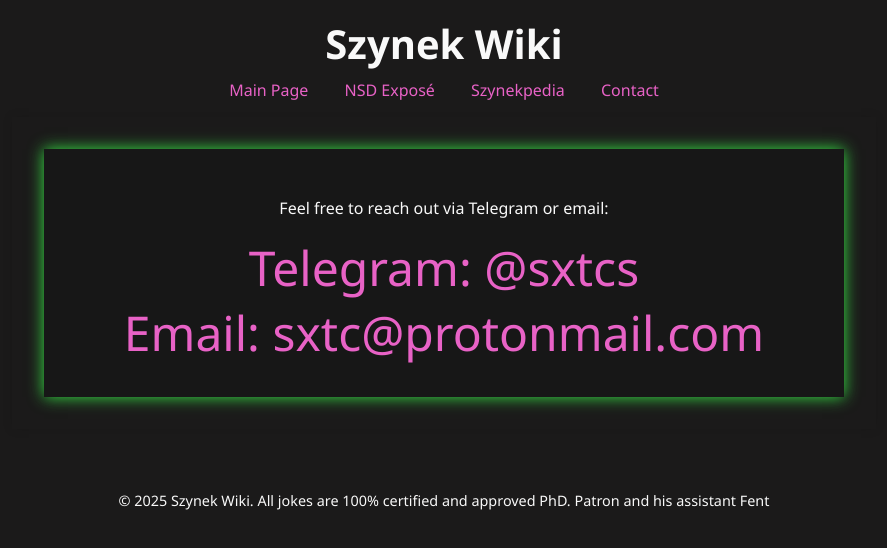
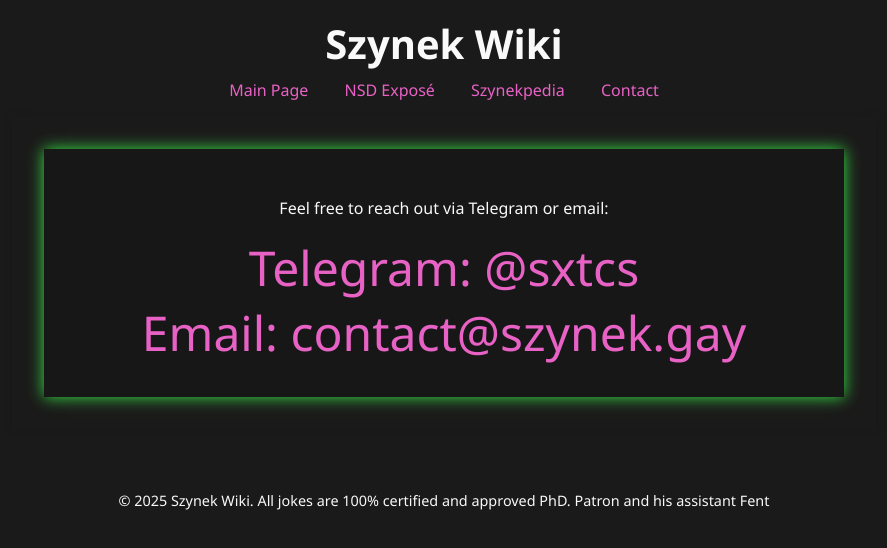
Before and after one commit to s-xtc/szynek, a plain HTML site: page contact.html in a window 1280 px wide. Shown: the whole page, without its empty margins (196-1083 px from the left). Drawn offline with Linux system fonts and the light colour scheme.

Commit message:
contact@szynek.gay

```diff
--- a/contact.html
+++ b/contact.html
@@ -23,7 +23,7 @@
 
       <a class="winut" href="https://t.me/sxtcs" target="_blank">Telegram: @sxtcs</a>
       <br>
-      <a class="winut" href="mailto:sxtc@protonmail.com">Email: sxtc@protonmail.com</a>
+      <a class="winut" href="mailto:contact@szynek.gay">Email: contact@szynek.gay</a>
     </section>
   </main>
 
```
